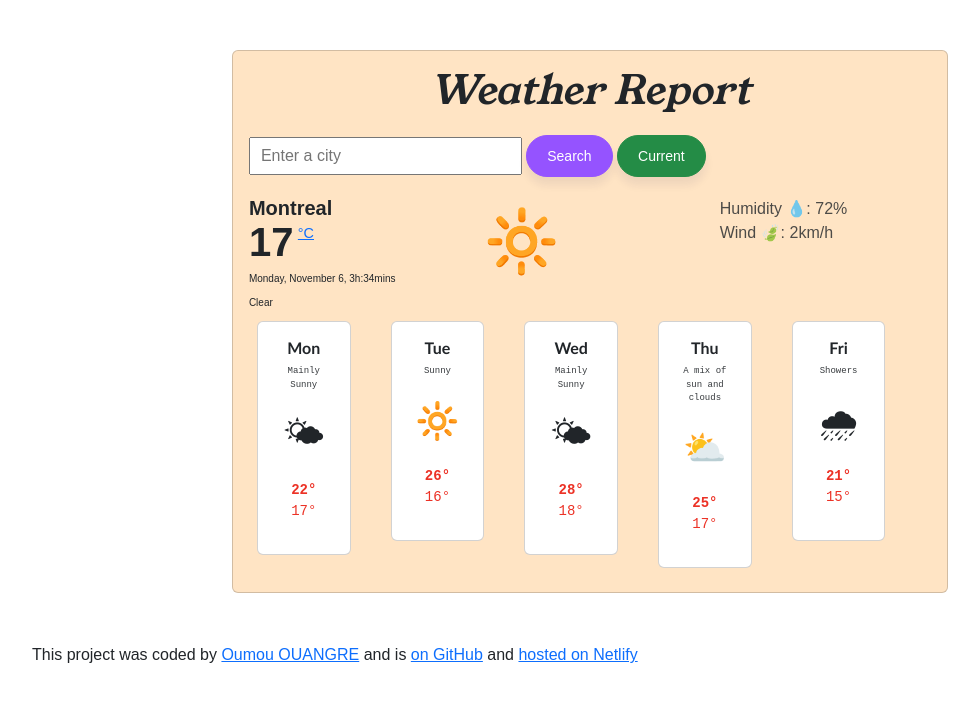
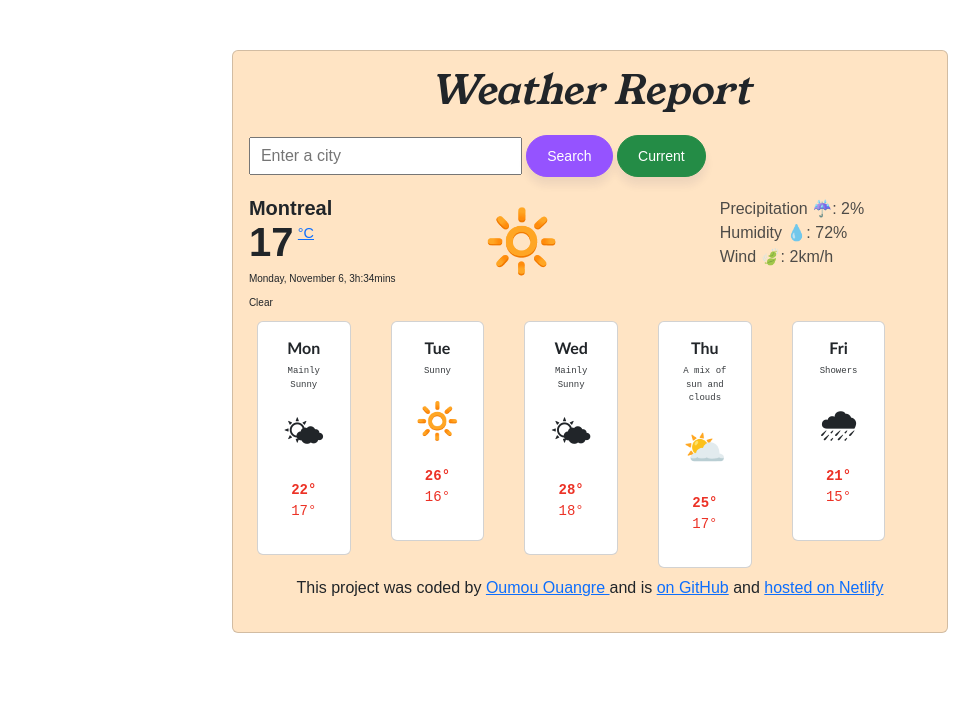
Before and after one commit to Winterfrey13/my-weather-project, a plain HTML site: page index.html in a window 1280 px wide. Shown: the whole page, without its empty margins (50-1029 px from the left). Drawn offline with nearby package versions, Linux system fonts and the light colour scheme.

Commit message:
added header main et footer in html and some css styles

```diff
--- a/index.html
+++ b/index.html
@@ -24,7 +24,7 @@
       <div class="card vip">
         <div class="card-body">
           <h1><em>Weather Report</em></h1>
-
+          <header>
             <form id="search-form">
               <input
                 type="text"
@@ -35,7 +35,8 @@
               <button class="search">Search</button>
               <button class="current" id="current-location">Current</button>
             </form>
-
+          </header>
+          <main>
             <div class="row">
               <div class="col-4">
                 <div class="city" id="city-input">Montreal</div>
@@ -47,10 +48,13 @@
                 <div>
                   <small class="date" id="real-date">Sunday 9:04 am </small>
                 </div>
-              <div><small class="free" id="sky-description">Clear</small></div>
+                <div>
+                  <small class="free" id="sky-description">Clear</small>
+                </div>
               </div>
               <div class="col-4 emoji">🔆</div>
               <div class="col-4 data">
+                <div>Precipitation ☔: <span id="real-precip">2</span>%</div>
                 <div>Humidity 💧: <span id="real-hum">72</span>%</div>
                 <div>Wind 🍃: <span id="real-wind">2</span>km/h</div>
               </div>
@@ -139,25 +143,27 @@
                 </div>
               </div>
             </div>
-        </div>
-      </div>
+          </main>
           <footer>
-        <p>
+            <p class="footer">
               This project was coded by
-          <a href="https://github.com/Winterfrey13" target="_blank"
-            >Oumou OUANGRE</a
-          >
+              <a href="https://github.com/Winterfrey13" target="_blank">
+                Oumou Ouangre
+              </a>
               and is
               <a
                 href="https://github.com/Winterfrey13/my-weather-project"
                 target="_blank"
-            >on GitHub</a
+              >
+                on GitHub</a
               >
               and
               <a href="#" target="_blank">hosted on Netlify</a>
             </p>
           </footer>
         </div>
+      </div>
+    </div>
     <script src="src/javascript.js"></script>
   </body>
 </html>
--- a/src/styles.css
+++ b/src/styles.css
@@ -124,3 +124,6 @@ h1 {
   bottom: 18px;
   font-size: 90%;
 }
+.footer {
+  text-align: center;
+}
```
Lines whose indentation alone changed are shown as unchanged.
